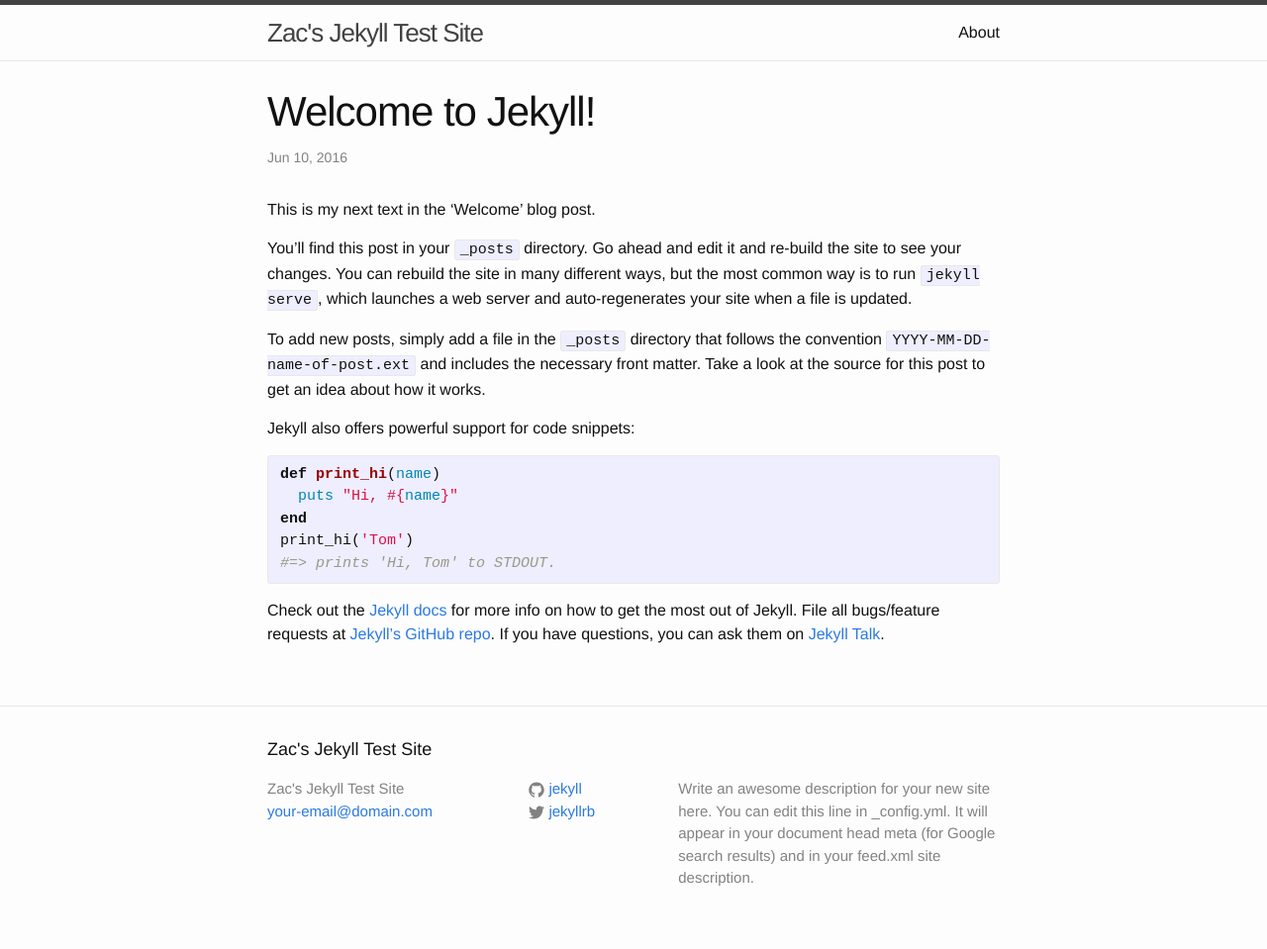
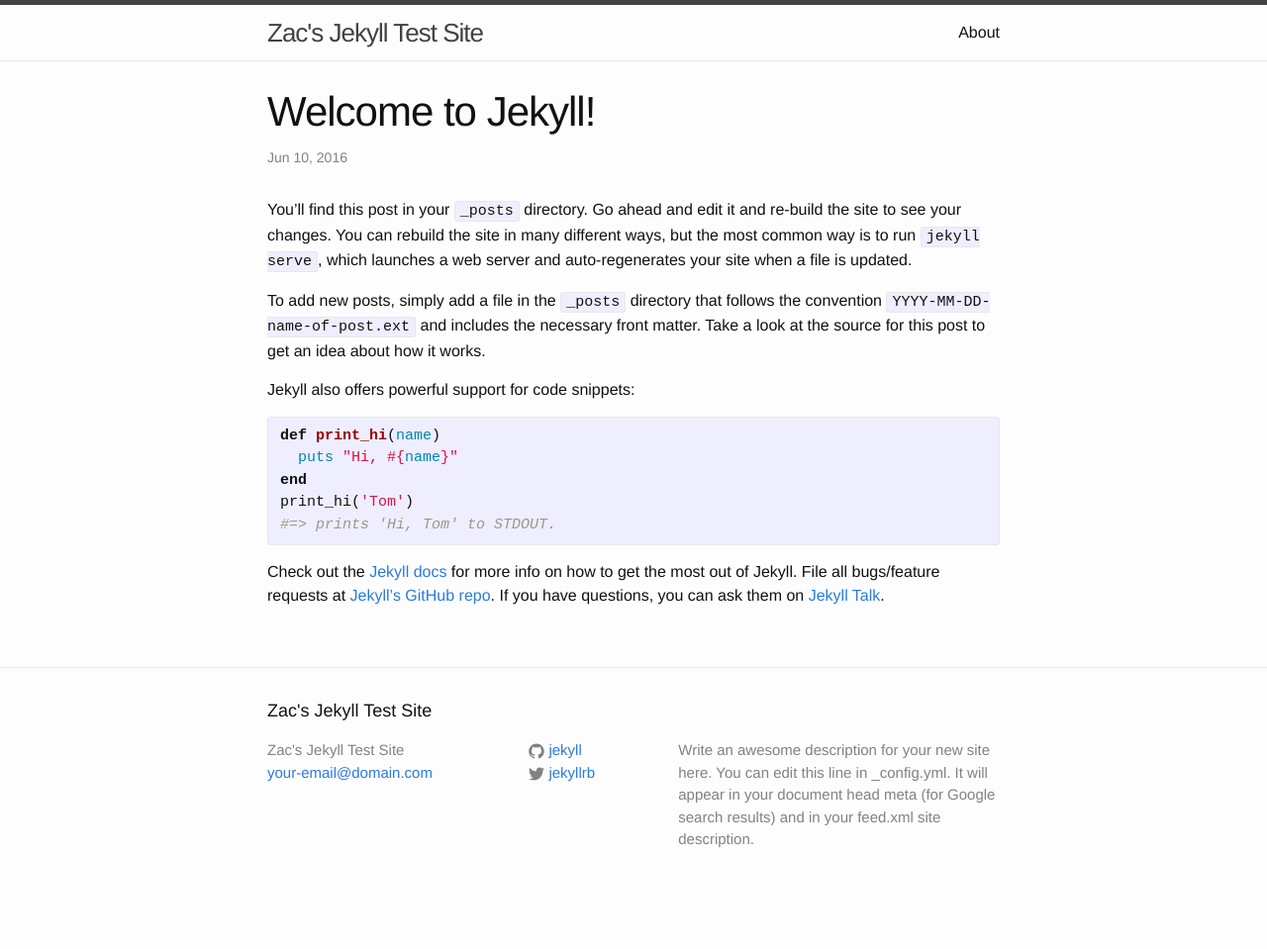
Before and after one commit to zac-heisey/test-jekyll-site, a Jekyll site: the page built from _posts/2016-06-10-welcome-to-jekyll.markdown, in a window 1280 px wide. Shown: the whole page at 99% size. Built offline with Jekyll 4.4.1, drawn with Linux system fonts in a browser that asks for light colours; after the commit the page ends 920 px from its top, so only the background shows below that.

Commit message:
revert 'Welcome to Jekyll!' blog post to original content

```diff
--- a/_posts/2016-06-10-welcome-to-jekyll.markdown
+++ b/_posts/2016-06-10-welcome-to-jekyll.markdown
@@ -4,8 +4,6 @@
 date:   2016-06-10 17:48:57 -0400
 categories: jekyll update
 ---
-This is my next text in the 'Welcome' blog post.
-
 You’ll find this post in your `_posts` directory. Go ahead and edit it and re-build the site to see your changes. You can rebuild the site in many different ways, but the most common way is to run `jekyll serve`, which launches a web server and auto-regenerates your site when a file is updated.
 
 To add new posts, simply add a file in the `_posts` directory that follows the convention `YYYY-MM-DD-name-of-post.ext` and includes the necessary front matter. Take a look at the source for this post to get an idea about how it works.
```
